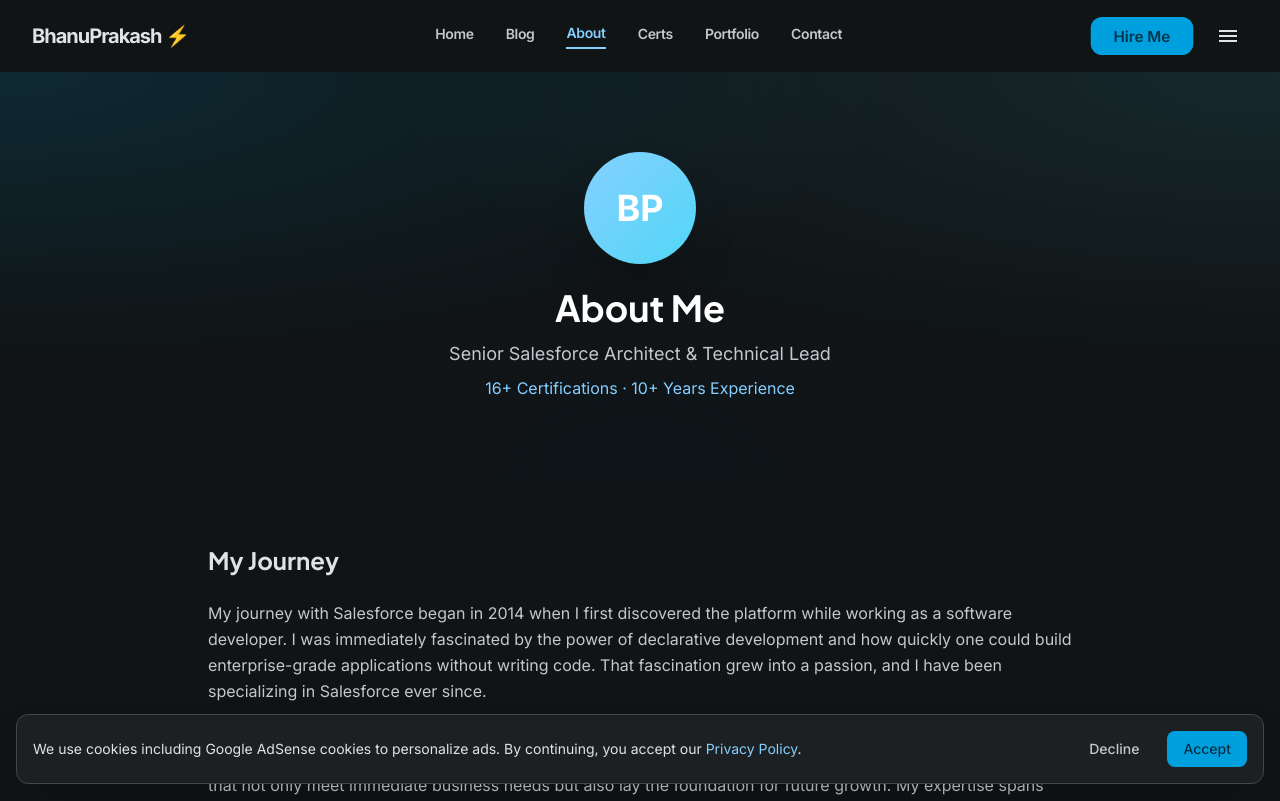
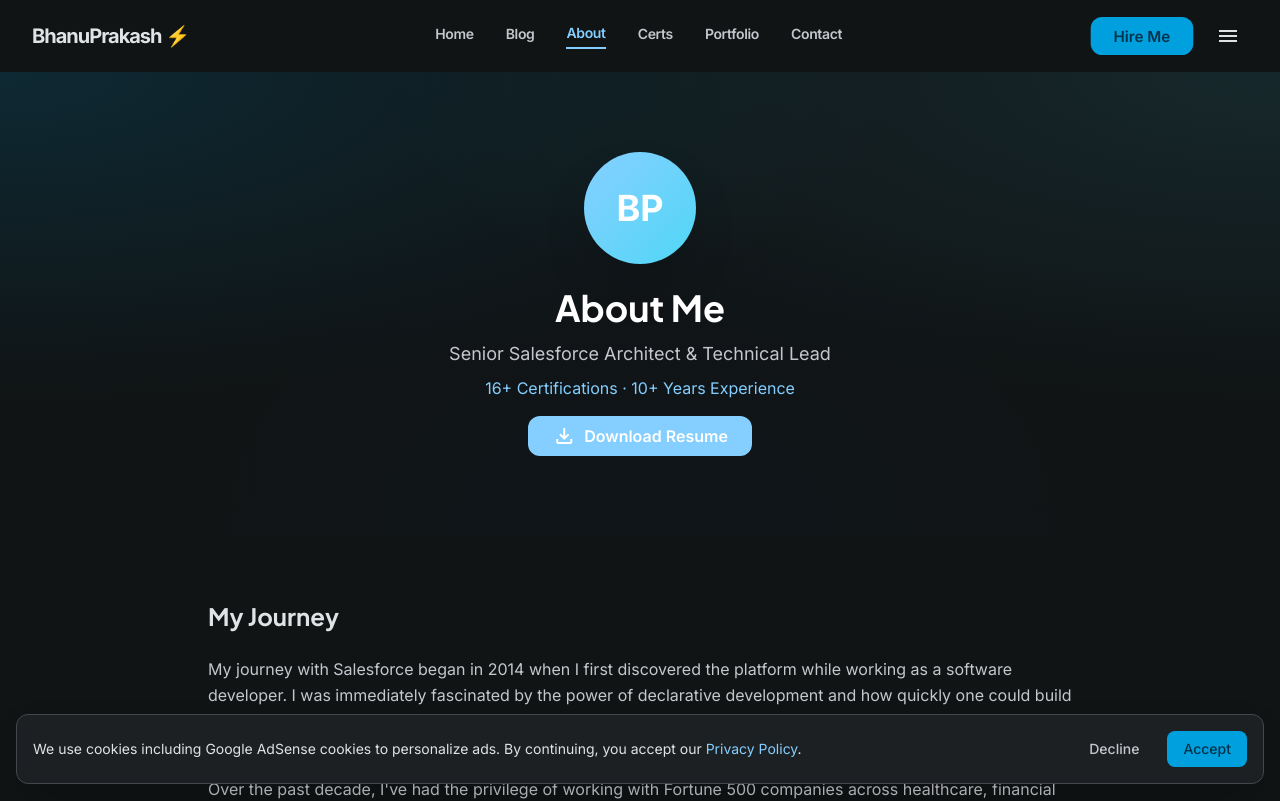
Before and after one commit to bhanuprakashsfdc/bhanusfdc, a React (Vite) app: page /about.html in a window 1280 px wide. Shown: the top 801 px of the page. Built offline with nearby package versions, Linux system fonts and the light colour scheme.

Commit message:
done my changes

```diff
--- a/src/pages/About.jsx
+++ b/src/pages/About.jsx
@@ -149,6 +149,14 @@
           <p className="mt-2 text-[var(--color-secondary)]">
             {certCount}+ Certifications · 10+ Years Experience
           </p>
+          <a
+            href="/Bhanu_Prakash_Salesforce.pdf"
+            download
+            className="mt-4 inline-flex items-center gap-2 px-6 py-2 bg-[var(--color-secondary)] text-white font-semibold rounded-xl hover:bg-[var(--color-secondary)]/90 transition-all hover:scale-105"
+          >
+            <span className="material-symbols-outlined">download</span>
+            Download Resume
+          </a>
         </div>
       </section>
 
```
Also changed, not shown: 1 other file (tests, documents, lock files or other folders).
